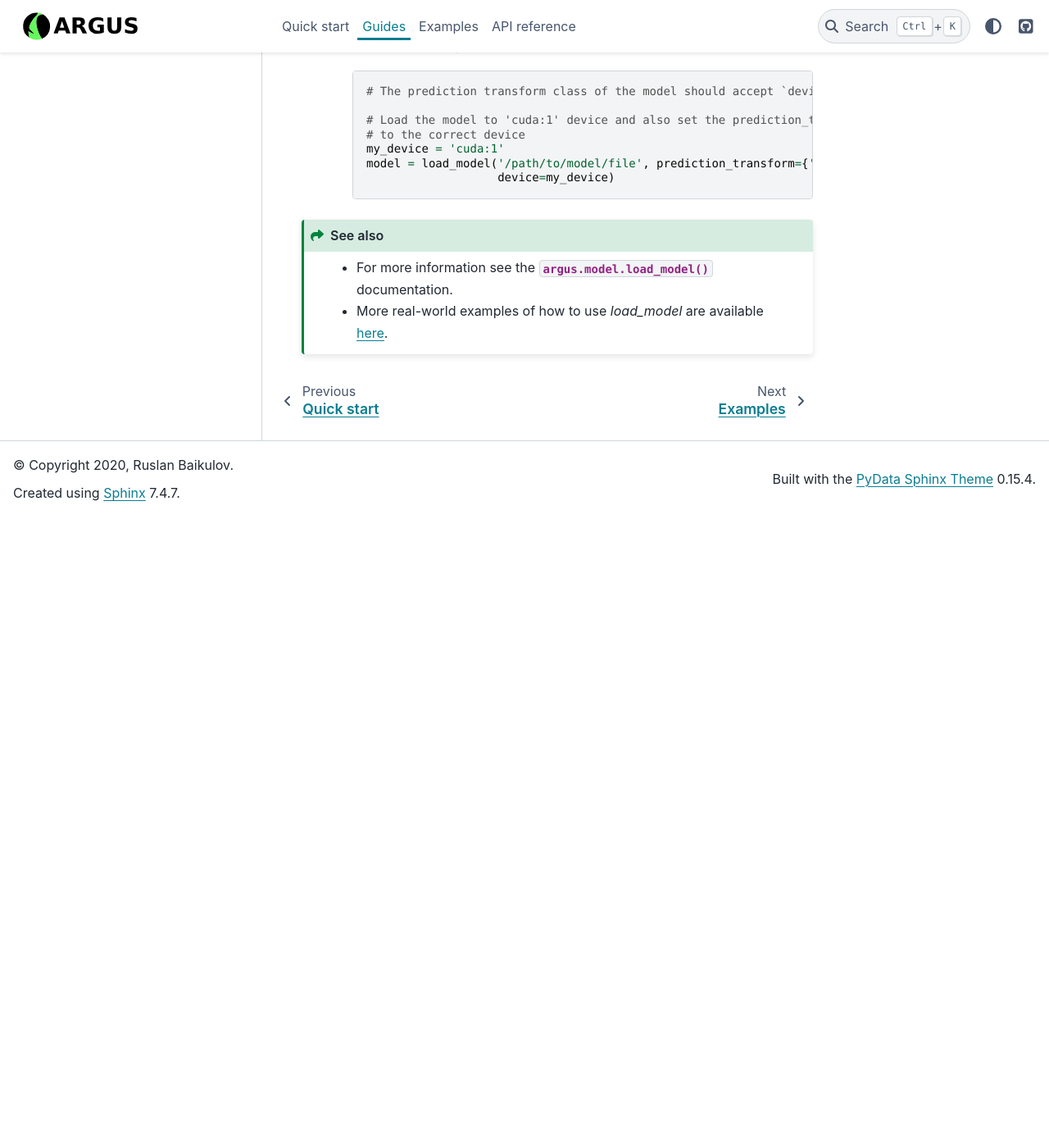
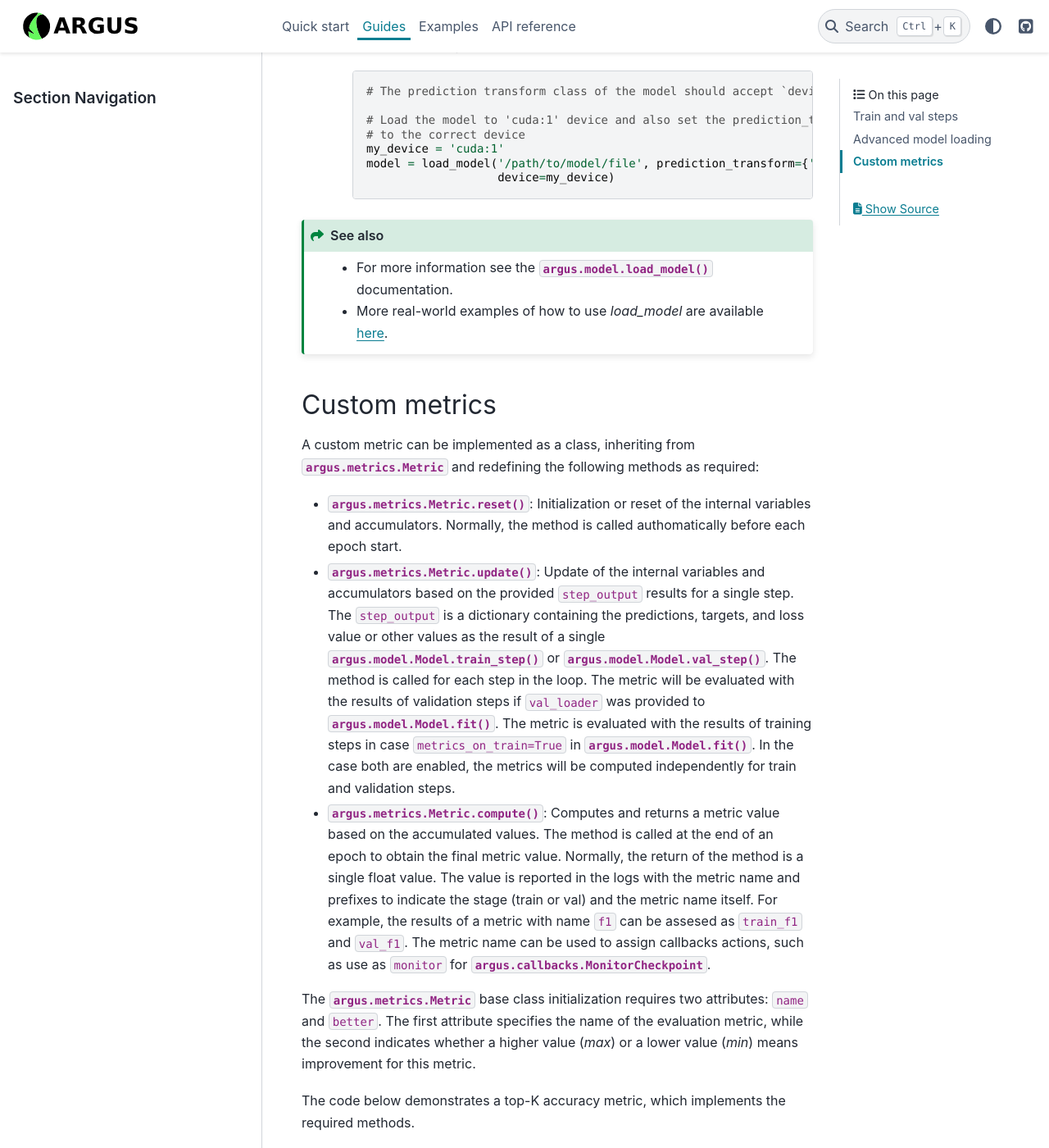
Before and after one commit to lRomul/argus, a Sphinx documentation site: the page built from docs/source/guides.rst, in a window 1280 px wide and 1400 px high, scrolled down 4394 px. Shown: the whole window at 82% size. Built offline with Sphinx 7.4.7 and the PyData theme 0.15.4, drawn with Linux system fonts in a browser that asks for light colours; before the commit the page ends 5024 px from its top, so only the background shows below that; some of the changed text lies outside the part shown.

Commit message:
docs: Add a guide on custom metrics

```diff
--- a/docs/source/guides.rst
+++ b/docs/source/guides.rst
@@ -196,3 +196,132 @@ However, the model loading process may require customizations; some cases are pr
     * For more information see the :func:`argus.model.load_model` documentation.
     * More real-world examples of how to use `load_model` are available
       `here <https://github.com/lRomul/argus/blob/master/examples/load_model.py>`_.
+
+
+.. _custom metrics:
+
+Custom metrics
+--------------
+
+
+A custom metric can be implemented as a class, inheriting from
+:class:`argus.metrics.Metric` and redefining the following methods as required:
+
+
+* :meth:`argus.metrics.Metric.reset`: Initialization or reset of the internal variables and accumulators.
+  Normally, the method is called authomatically before each epoch start.
+
+* :meth:`argus.metrics.Metric.update`: Update of the internal variables and accumulators based on the provided
+  ``step_output`` results for a single step.
+  The ``step_output`` is a dictionary containing the predictions, targets, and loss
+  value or other values as the result of a single :meth:`argus.model.Model.train_step` or :meth:`argus.model.Model.val_step`.
+  The method is called for each step in the loop. The metric will be evaluated
+  with the results of validation steps if ``val_loader`` was provided to :meth:`argus.model.Model.fit`.
+  The metric is evaluated with the results of training steps in case ``metrics_on_train=True`` in :meth:`argus.model.Model.fit`.
+  In the case both are enabled, the metrics will be computed independently for train and validation steps.
+
+* :meth:`argus.metrics.Metric.compute`: Computes and returns a metric value based on
+  the accumulated values. The method is called at the end of an epoch to obtain the
+  final metric value. Normally, the return of the method is a single float value. The value is reported
+  in the logs with the metric name and prefixes to indicate the stage (train or val) and the metric name itself.
+  For example, the results of a metric with name ``f1`` can be assesed as ``train_f1`` and ``val_f1``.
+  The metric name can be used to assign callbacks actions, such as use as ``monitor`` for
+  :class:`argus.callbacks.MonitorCheckpoint`.
+
+The :class:`argus.metrics.Metric` base class initialization requires two attributes: ``name`` and ``better``.
+The first attribute specifies the name of the evaluation metric, while the second indicates whether a higher value
+(`max`) or a lower value (`min`) means improvement for this metric.
+
+The code below demonstrates a top-K accuracy metric, which implements the required methods.
+
+.. code-block:: python
+
+    from argus.metrics import Metric
+
+
+    class TopKAccuracy(Metric):
+        """Calculates the top-K accuracy for multiclass classification."""
+
+        name = 'top_k_accuracy'
+        better = 'max'
+
+        def __init__(self, k: int = 5):
+            self.k = k
+            self.correct = 0
+            self.count = 0
+            # Parametrized name allows having several instances of the metric with different k values
+            self.name = f'top_{self.k}_accuracy'
+
+        def reset(self):
+            self.correct = 0
+            self.count = 0
+
+        def update(self, step_output: dict):
+            indices = torch.topk(step_output['prediction'], k=self.k, dim=1)[1]
+            target = step_output['target'].unsqueeze(1)
+            correct = torch.any(indices == target, dim=1)
+            self.correct += torch.sum(correct).item()
+            self.count += correct.shape[0]
+
+        def compute(self) -> float:
+            if self.count == 0:
+                raise RuntimeError('Must be at least one example for computation')
+            return self.correct / self.count
+
+
+In some more advanced use cases, it may be required to create a custom metric to
+report not only a single value but several additional values. That can be the case
+when the intermediate computed results are of interest for monitoring. This can
+be useful to optimise the metric compute costs and memory usage. In order to do this, one should redefine
+:meth:`argus.metrics.Metric.epoch_complete` method. This method is called at the end of each epoch to update the model state
+with all the metrics values. All the values to report should be added to ``state.metrics`` dictionary, using distinctive value
+names as keys. The names prefix of the train stage is avalable in ``state.phase``
+
+The example below shows a modified top-K accuracy metric, which reports not only a top-K
+accuracy but also the average rank of the correct prediction for cases where the
+correct answer was present among the top-K predictions.
+
+.. code-block:: python
+
+    from argus.engine import State
+    from argus.metrics import Metric
+
+
+    class TopKAccuracy(Metric):
+        """Calculates the top-K accuracy for multiclass classification."""
+        name = 'top_k_accuracy'
+        better = 'max'
+
+        def __init__(self, k: int = 5):
+            self.k = k
+            self.correct = 0
+            self.rank = 0
+            self.count = 0
+            self.name = f'top_{self.k}_accuracy'
+
+        def reset(self):
+            self.correct = 0
+            self.rank = 0
+            self.count = 0
+
+        def update(self, step_output: dict):
+            indices = torch.topk(step_output['prediction'], k=self.k, dim=1)[1]
+            target = step_output['target'].unsqueeze(1)
+            correct = torch.any(indices == target, dim=1)
+            rank = torch.nonzero(indices == target)[:, 1]
+            self.correct += torch.sum(correct).item()
+            self.rank += torch.sum(rank).item()
+            self.count += correct.shape[0]
+
+        def compute(self) -> float:
+            if self.count == 0:
+                raise RuntimeError('Must be at least one example for computation')
+            return self.correct / self.count
+
+        def epoch_complete(self, state: State):
+            with torch.no_grad():
+                accuracy = self.compute()
+            rank = self.rank / self.count + 1.0  # +1.0 because ranks are 1-indexed
+            name_prefix = f"{state.phase}_" if state.phase else ''
+            state.metrics[f'{name_prefix}{self.name}'] = accuracy
+            state.metrics[f'{name_prefix}rank_{self.k}'] = rank
```
